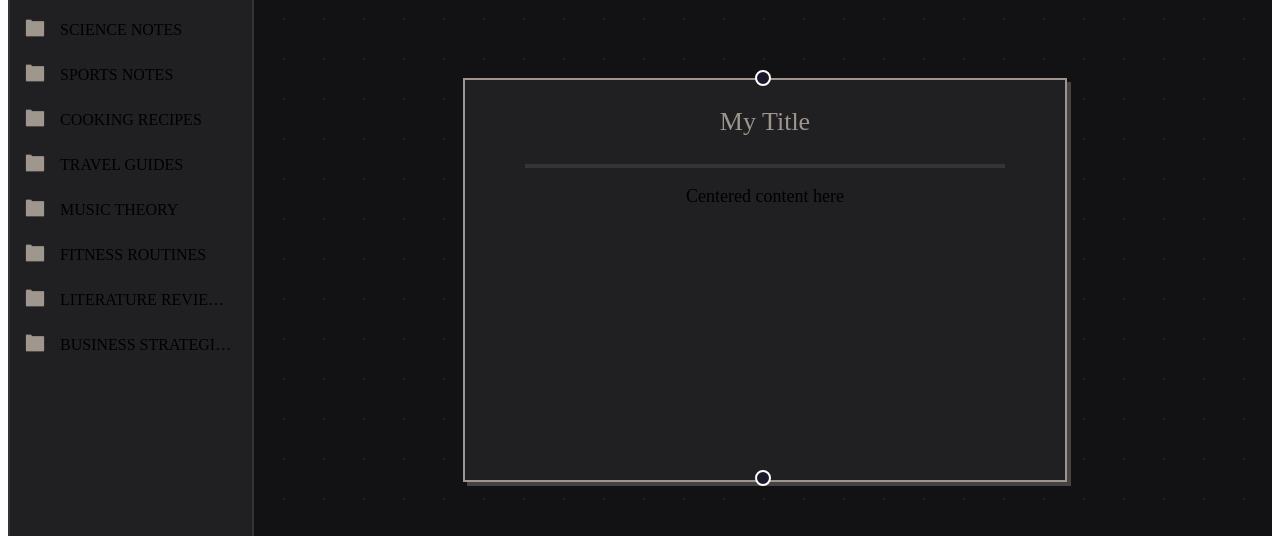
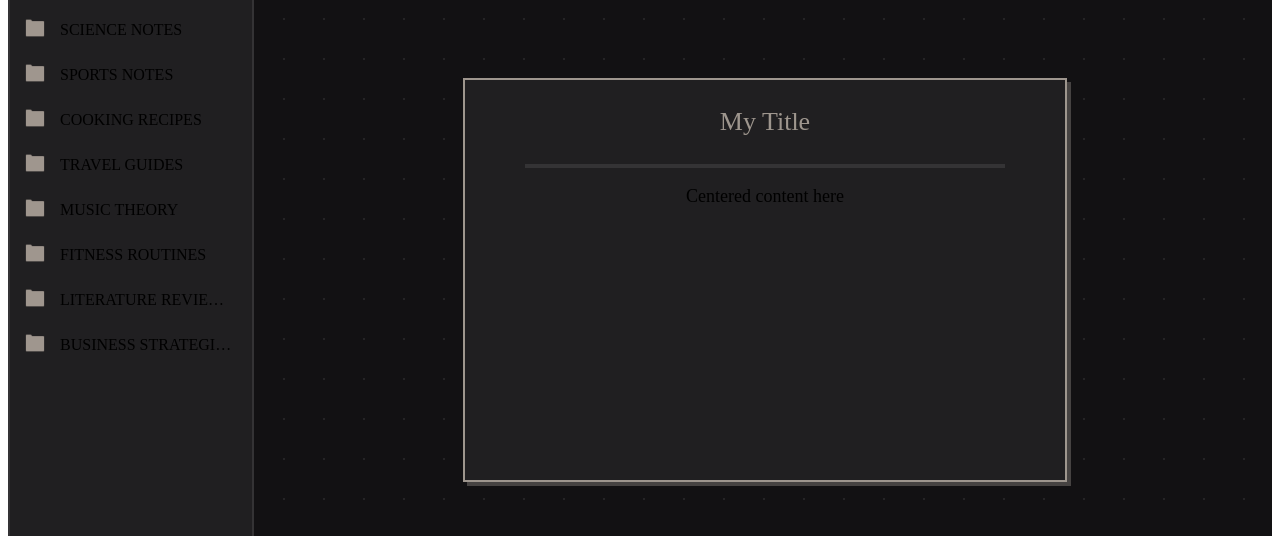
Before and after one commit to JohnArochaDev/noted, a Next.js app: page / in a window 1280 px wide. Shown: the part 162-698 px from the top of the page. Built offline with nearby package versions, Linux system fonts and the light colour scheme.

Commit message:
added rezisable node that outputs its size data

```diff
--- a/app/Components/Canvas/TextNode/index.tsx
+++ b/app/Components/Canvas/TextNode/index.tsx
@@ -1,16 +1,9 @@
-import {
-  Handle,
-  Position,
-  NodeProps,
-  Node,
-  NodeResizer,
-  ResizeParams,
-} from "@xyflow/react";
+import { NodeProps, Node, NodeResizer, ResizeParams } from "@xyflow/react";
 import { D3DragEvent, SubjectPosition } from "d3-drag";
 
 import styles from "./styles.module.scss";
 
-type CustomTextNode = Node<{ title: string; text: string }, "text">;
+type CustomTextNode = Node<{ title: string; text: string }, "textNode">;
 
 export function TextNode({ data, selected, id }: NodeProps<CustomTextNode>) {
   const handleResizeEnd = (
@@ -24,15 +17,26 @@ export function TextNode({ data, selected, id }: NodeProps<CustomTextNode>) {
   };
 
   return (
-    <div className={styles.textNode} style={{ width: "100%", height: "100%" }}>
+    <div
+      className={styles.textNode}
+      style={{
+        width: "100%",
+        height: "100%",
+        boxShadow: selected ? "" : "2px 2px #464342",
+      }}
+    >
       <NodeResizer
         minWidth={100}
         minHeight={100}
         isVisible={selected}
         onResizeEnd={handleResizeEnd}
+        color="#9e968e"
+        handleStyle={{
+          background: "#9e968e",
+          width: "5px",
+          height: "5px",
+        }}
       />
-      <Handle type="target" position={Position.Top} />
-      <Handle type="source" position={Position.Bottom} />
 
       <p className={styles.title}>{data.title}</p>
       <hr className={styles.seperator} />
--- a/app/Components/Canvas/TextNode/styles.module.scss
+++ b/app/Components/Canvas/TextNode/styles.module.scss
@@ -5,7 +5,6 @@
   height: 100%;
   background-color: $sidebarBackground;
   border: 1px solid #9e968e;
-  box-shadow: 2px 2px #464342;
   text-align: center;
 }
 
```
